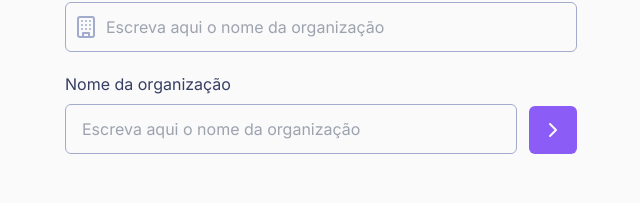
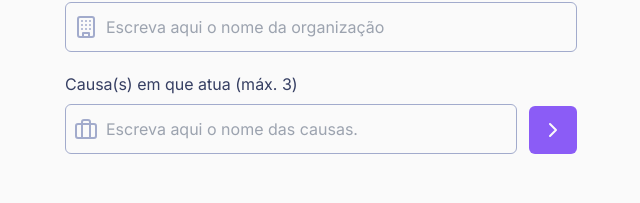
Before and after one commit to cosmossocialtime/register-ongs, a Next.js app: page / in a window 1280 px wide. Shown: the part 949-1152 px from the top of the page, without its empty margins (319-959 px from the left). Built offline with nearby package versions, Linux system fonts and the light colour scheme.

Commit message:
:package: fishin input causes

```diff
--- a/src/app/page.tsx
+++ b/src/app/page.tsx
@@ -8,6 +8,8 @@ import {
   Building2,
   Building,
   ChevronRight,
+  X,
+  Briefcase,
 } from 'lucide-react'
 import { useForm, Controller } from 'react-hook-form'
 import { zodResolver } from '@hookform/resolvers/zod'
@@ -51,9 +53,12 @@ export default function Home() {
 
   function handleSubmitCauses() {
     if (causes) {
-      setCausesArray([...causesArray, causes])
+      if (causesArray.length <= 2) {
+        setCausesArray([...causesArray, causes])
+      }
     }
   }
+
   console.log(causesArray)
 
   return (
@@ -195,8 +200,11 @@ export default function Home() {
                   htmlRef="causes"
                   maxLength={50}
                   id="causes"
-                  label="Nome da organização"
-                  placeholder="Escreva aqui o nome da organização"
+                  label="Causa(s) em que atua (máx. 3)"
+                  placeholder="Escreva aqui o nome das causas."
+                  iconLeft={() => (
+                    <Briefcase className="text-gray-50 transition-colors  group-hover:text-[#9D37F2]" />
+                  )}
                 />
                 <div className="flex items-end">
                   <button
@@ -214,15 +222,29 @@ export default function Home() {
                   </span>
                 )}
               </div>
-              <div className="flex gap-2">
+              <div className="flex flex-col gap-2">
                 {causesArray.map((cause, index) => {
                   return (
-                    <span
+                    <div
                       key={index}
-                      className=" rounded-md bg-sky-500 p-2 font-semibold text-zinc-50"
+                      className="flex w-fit gap-2 rounded-full bg-sky-500 px-3 py-2"
                     >
-                      {cause}
-                    </span>
+                      <span className=" font-semibold text-zinc-50">
+                        {cause}
+                      </span>
+                      <button
+                        type="button"
+                        onClick={() => {
+                          setCausesArray((prevArray) => {
+                            const updateArray = [...prevArray]
+                            updateArray.splice(index, 1)
+                            return updateArray
+                          })
+                        }}
+                      >
+                        <X className="text-zinc-50 transition-colors hover:text-violet-600" />
+                      </button>
+                    </div>
                   )
                 })}
               </div>
```
